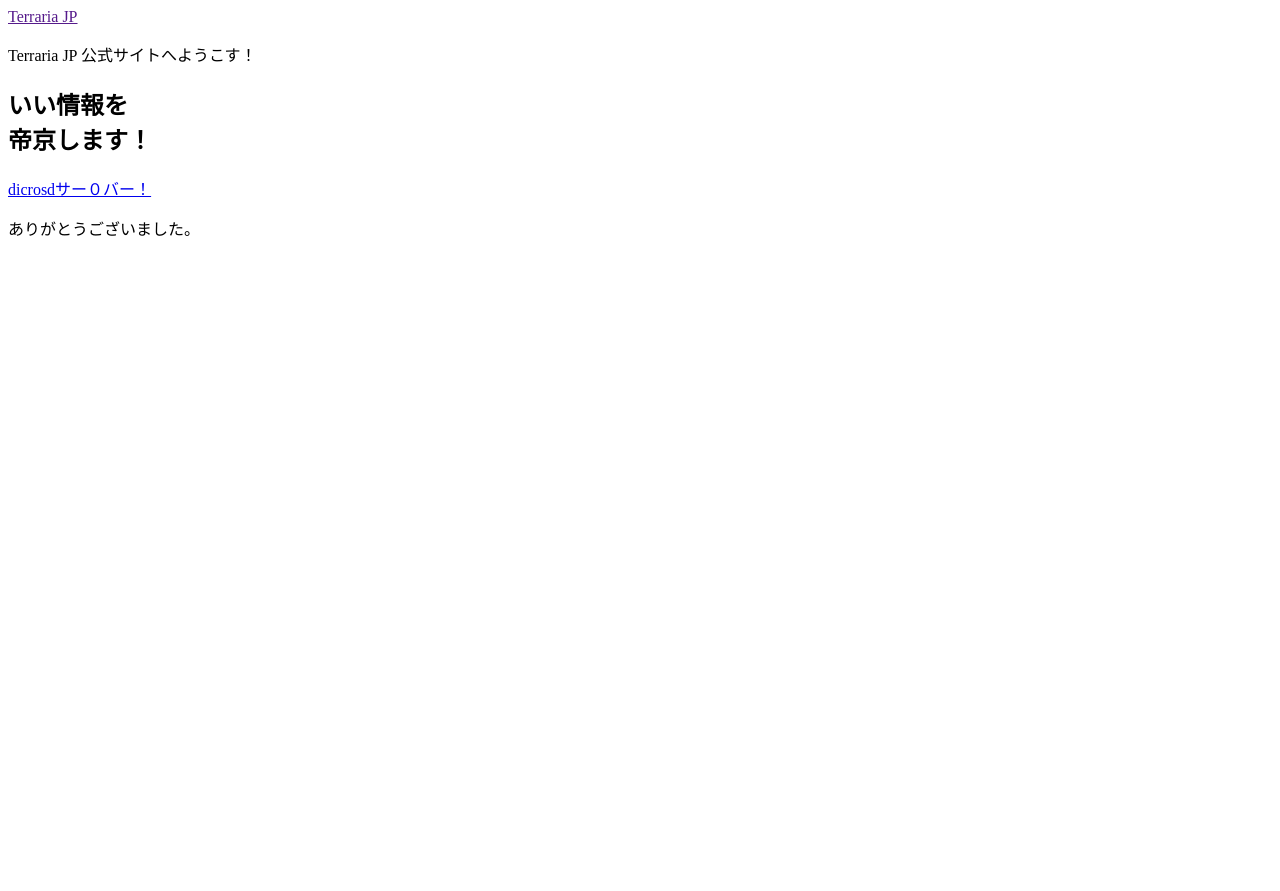
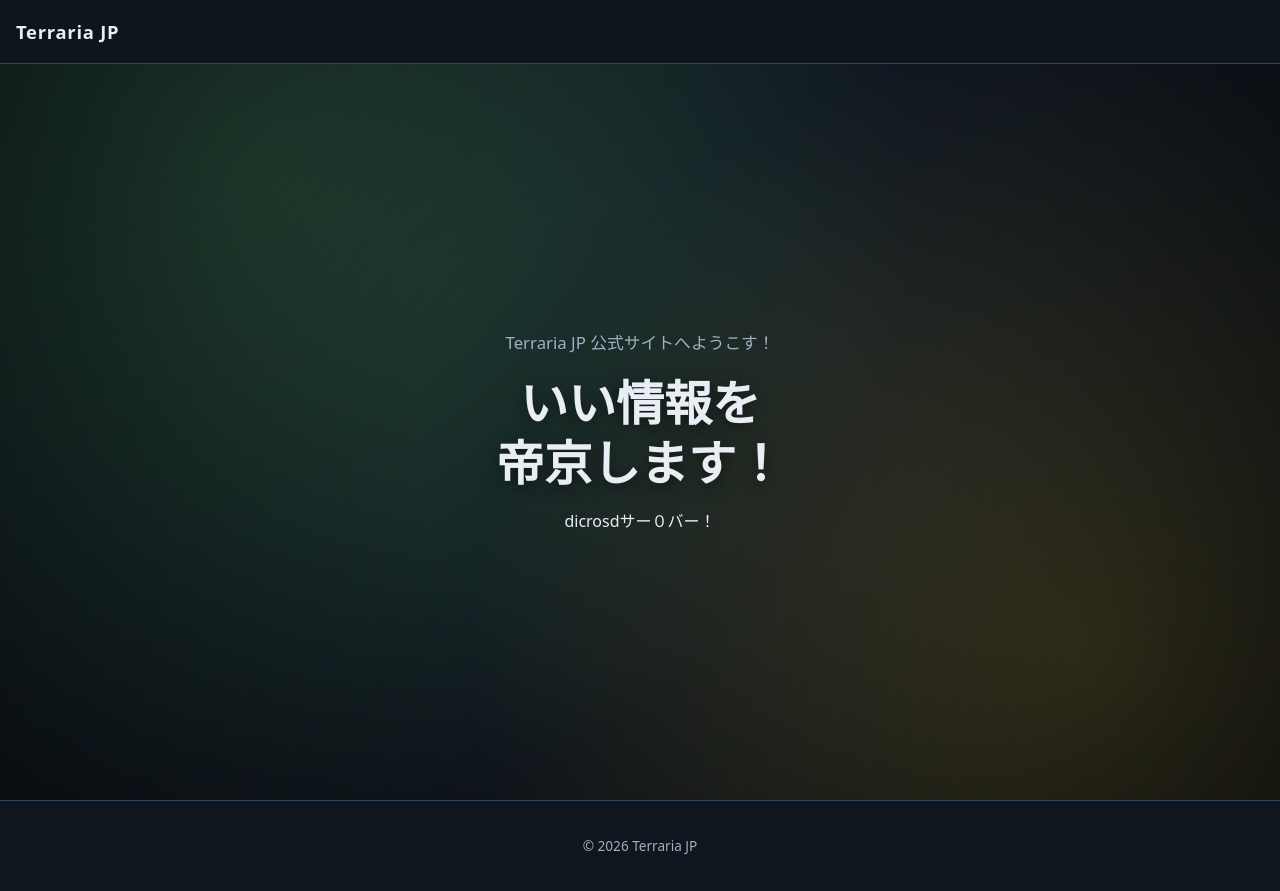
Before and after one commit to Pl4ceholder/terraria_jp_website, a plain HTML site: page index.html in a window 1280 px wide. Before the commit the page ends 800 px from the top, so only its background shows below. Drawn offline with Linux system fonts and the light colour scheme.

Commit message:
css. img, jsの仮配置

```diff
--- /dev/null
+++ b/assets/css/common/base.css
@@ -0,0 +1,32 @@
+/* ==========================================================================
+   base.css — 文字・リンクなど要素単位の基本スタイル
+   ========================================================================== */
+body {
+    font-family: var(--font-base);
+    color: var(--color-text);
+    background-color: var(--color-bg);
+}
+
+h1,
+h2,
+h3 {
+    line-height: 1.25;
+    text-wrap: balance;
+}
+
+a {
+    color: inherit;
+    text-decoration: none;
+    transition:
+        color 0.2s ease,
+        opacity 0.2s ease;
+}
+
+a:hover {
+    color: var(--color-primary);
+}
+
+small {
+    font-size: 0.85em;
+    color: var(--color-text-muted);
+}
--- /dev/null
+++ b/assets/css/common/components.css
@@ -0,0 +1,27 @@
+/* ==========================================================================
+   components.css — ページをまたいで使い回す部品
+   ========================================================================== */
+
+/* ボタン -------------------------------------------------------------- */
+.button {
+    display: inline-block;
+    padding: 0.75em 1.75em;
+    color: var(--color-on-primary);
+    font-weight: 700;
+    background-color: var(--color-primary);
+    border-radius: var(--radius-pill);
+    box-shadow: var(--shadow);
+    transition:
+        background-color 0.2s ease,
+        transform 0.2s ease;
+}
+
+.button:hover {
+    color: var(--color-on-primary);
+    background-color: var(--color-accent);
+    transform: translateY(-2px);
+}
+
+.button:active {
+    transform: translateY(0);
+}
--- /dev/null
+++ b/assets/css/common/layout.css
@@ -0,0 +1,47 @@
+/* ==========================================================================
+   layout.css — ヘッダー・メイン・フッターなどページの骨組み
+   ========================================================================== */
+body {
+    display: flex;
+    flex-direction: column;
+}
+
+/* ヘッダー ------------------------------------------------------------ */
+header {
+    position: sticky;
+    top: 0;
+    z-index: 10;
+    display: flex;
+    align-items: center;
+    gap: var(--space-s);
+    height: var(--header-height);
+    padding-inline: var(--space-s);
+    background-color: rgb(16 22 29 / 85%);
+    border-bottom: 1px solid var(--color-border);
+    backdrop-filter: blur(8px);
+}
+
+header > a {
+    font-size: 1.15rem;
+    font-weight: 700;
+    letter-spacing: 0.04em;
+}
+
+/* メイン -------------------------------------------------------------- */
+main {
+    flex: 1;
+}
+
+/* フッター ------------------------------------------------------------ */
+footer {
+    padding: var(--space-m) var(--space-s);
+    text-align: center;
+    color: var(--color-text-muted);
+    border-top: 1px solid var(--color-border);
+}
+
+/* 中央寄せの共通コンテナ ---------------------------------------------- */
+.container {
+    width: min(100% - 2rem, var(--content-width));
+    margin-inline: auto;
+}
--- /dev/null
+++ b/assets/css/common/reset.css
@@ -0,0 +1,54 @@
+/* ==========================================================================
+   reset.css — ブラウザごとの既定スタイルの差をならす
+   ========================================================================== */
+*,
+*::before,
+*::after {
+    box-sizing: border-box;
+}
+
+* {
+    margin: 0;
+}
+
+html {
+    -webkit-text-size-adjust: 100%;
+}
+
+body {
+    min-height: 100vh;
+    line-height: 1.6;
+    -webkit-font-smoothing: antialiased;
+}
+
+img,
+picture,
+video,
+canvas,
+svg {
+    display: block;
+    max-width: 100%;
+}
+
+input,
+button,
+textarea,
+select {
+    font: inherit;
+}
+
+p,
+h1,
+h2,
+h3,
+h4,
+h5,
+h6 {
+    overflow-wrap: break-word;
+}
+
+ul,
+ol {
+    padding: 0;
+    list-style: none;
+}
--- /dev/null
+++ b/assets/css/common/variables.css
@@ -0,0 +1,37 @@
+/* ==========================================================================
+   variables.css — サイト全体で使う変数
+   色や余白を変えたいときは、まずここを書き換える。
+   ========================================================================== */
+:root {
+    /* カラー ---------------------------------------------------------- */
+    --color-bg: #10161d;
+    --color-surface: #1b2530;
+    --color-surface-alt: #232f3d;
+    --color-border: #33465a;
+    --color-text: #e8eef4;
+    --color-text-muted: #9fb0c0;
+    --color-primary: #4caf50;
+    --color-primary-dark: #2e7d32;
+    --color-accent: #ffca28;
+    --color-on-primary: #0b1017;
+
+    /* フォント -------------------------------------------------------- */
+    --font-base:
+        "Hiragino Kaku Gothic ProN", "Hiragino Sans", "Noto Sans JP", Meiryo,
+        system-ui, sans-serif;
+
+    /* レイアウト ------------------------------------------------------ */
+    --content-width: 1100px;
+    --header-height: 64px;
+
+    /* 余白 ------------------------------------------------------------ */
+    --space-xs: 0.5rem;
+    --space-s: 1rem;
+    --space-m: 2rem;
+    --space-l: 4rem;
+
+    /* 角丸・影 -------------------------------------------------------- */
+    --radius: 12px;
+    --radius-pill: 999px;
+    --shadow: 0 8px 24px rgb(0 0 0 / 35%);
+}
--- /dev/null
+++ b/assets/css/pages/home.css
@@ -0,0 +1,46 @@
+/* ==========================================================================
+   home.css — トップページ（index.html）専用のスタイル
+   ========================================================================== */
+
+/* ヒーローセクション -------------------------------------------------- */
+.hero {
+    position: relative;
+    display: grid;
+    place-items: center;
+    min-height: calc(100vh - var(--header-height));
+    padding: var(--space-l) var(--space-s);
+    text-align: center;
+    /* 背景画像を入れるときは assets/img/ に置いて下の行を置き換える */
+    background-image:
+        radial-gradient(circle at 20% 15%, rgb(76 175 80 / 25%), transparent 55%),
+        radial-gradient(circle at 85% 80%, rgb(255 202 40 / 18%), transparent 50%),
+        linear-gradient(160deg, #16212d 0%, #0d1319 100%);
+    overflow: hidden;
+}
+
+.hero-overlay {
+    position: absolute;
+    inset: 0;
+    background: radial-gradient(circle at 50% 50%, transparent 30%, rgb(0 0 0 / 45%) 100%);
+    pointer-events: none;
+}
+
+.hero-content {
+    position: relative;
+    z-index: 1;
+    display: flex;
+    flex-direction: column;
+    align-items: center;
+    gap: var(--space-s);
+    max-width: 44rem;
+}
+
+.hero-content p {
+    color: var(--color-text-muted);
+    font-size: 1.05rem;
+}
+
+.hero-content h2 {
+    font-size: clamp(1.8rem, 6vw, 3rem);
+    text-shadow: 0 4px 16px rgb(0 0 0 / 50%);
+}
--- /dev/null
+++ b/assets/css/style.css
@@ -0,0 +1,16 @@
+/* ==========================================================================
+   Terraria JP 公式サイト — スタイルの入口
+   ここから各 CSS を読み込む。読み込み順はこのまま保つこと。
+   1. variables  調整用の変数（色・サイズ）
+   2. reset      ブラウザ既定スタイルのリセット
+   3. base       文字やリンクの基本設定
+   4. layout     ヘッダー・フッターなどの骨組み
+   5. components ボタンなど使い回す部品
+   6. pages      ページごとの見た目
+   ========================================================================== */
+@import url("./common/variables.css");
+@import url("./common/reset.css");
+@import url("./common/base.css");
+@import url("./common/layout.css");
+@import url("./common/components.css");
+@import url("./pages/home.css");
--- /dev/null
+++ b/assets/js/main.js
@@ -0,0 +1,12 @@
+// ==========================================================================
+// main.js — Terraria JP 公式サイト 共通スクリプト（仮）
+// サイト全体で使う処理をここに足していく。
+// ==========================================================================
+document.addEventListener("DOMContentLoaded", () => {
+    // フッターの年号を自動で更新する
+    // 例) <span data-current-year></span>
+    const year = document.querySelector("[data-current-year]");
+    if (year) {
+        year.textContent = String(new Date().getFullYear());
+    }
+});
--- a/index.html
+++ b/index.html
@@ -6,16 +6,20 @@
             name="viewport"
             content="width=device-width, initial-scale=1.0"
         >
-    <title>Official Terraria JP Homepage</title>
-    <link
-        rel="stylesheet"
-        href="style.css"
-    >
+        <meta
+            name="description"
+            content="Terraria JP 公式サイト"
+        >
+        <title>Terraria JP 公式サイト</title>
+        <link
+            rel="stylesheet"
+            href="assets/css/style.css"
+        >
     </head>
 
     <body>
         <header>
-            <a href="">Terraria JP</a>
+            <a href="./">Terraria JP</a>
             <!-- ホームページに戻るハイパーリンク -->
         </header>
 
@@ -36,8 +40,13 @@
                 </div>
             </section>
         </main>
+
         <footer>
-            <p>ありがとうございました。</p>
+            <p>
+                <small>&copy; <span data-current-year></span> Terraria JP</small>
+            </p>
         </footer>
+
+        <script src="assets/js/main.js"></script>
     </body>
 </html>
```
Also changed, not shown: 1 other file.
